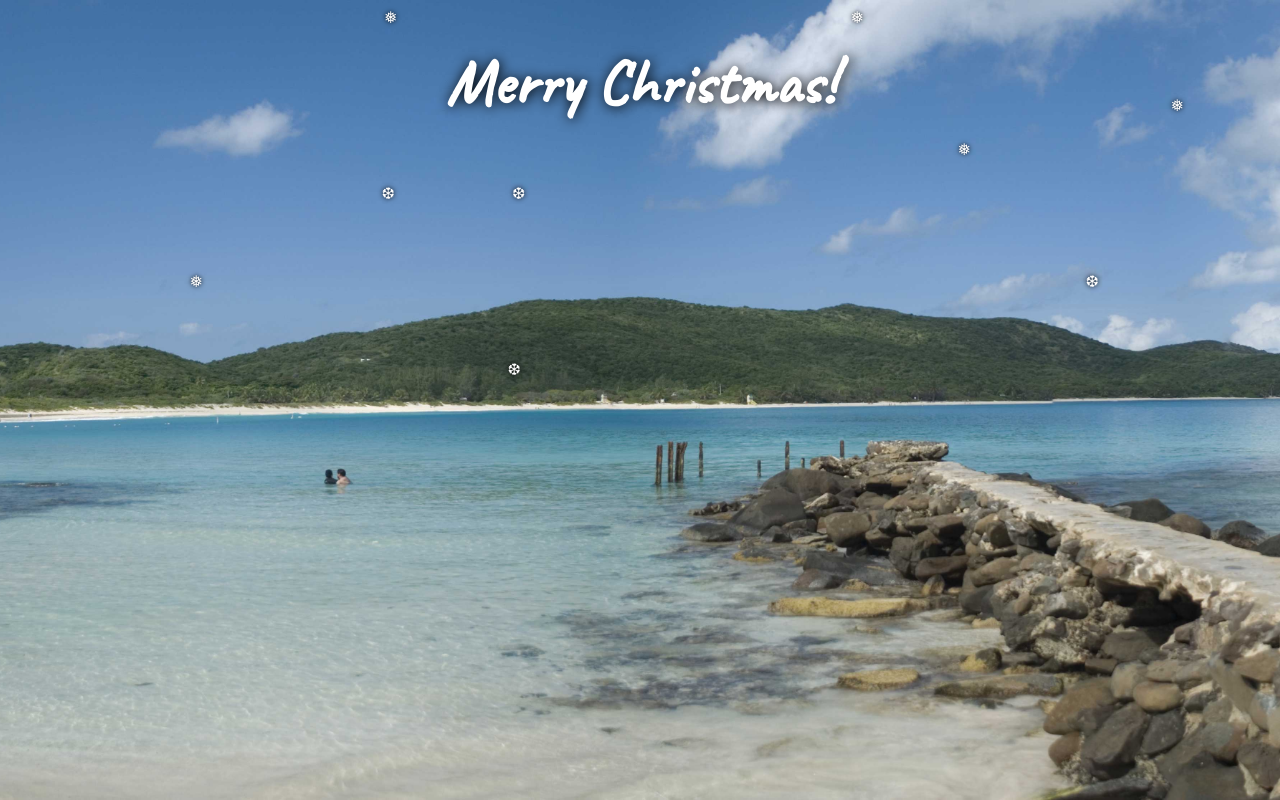
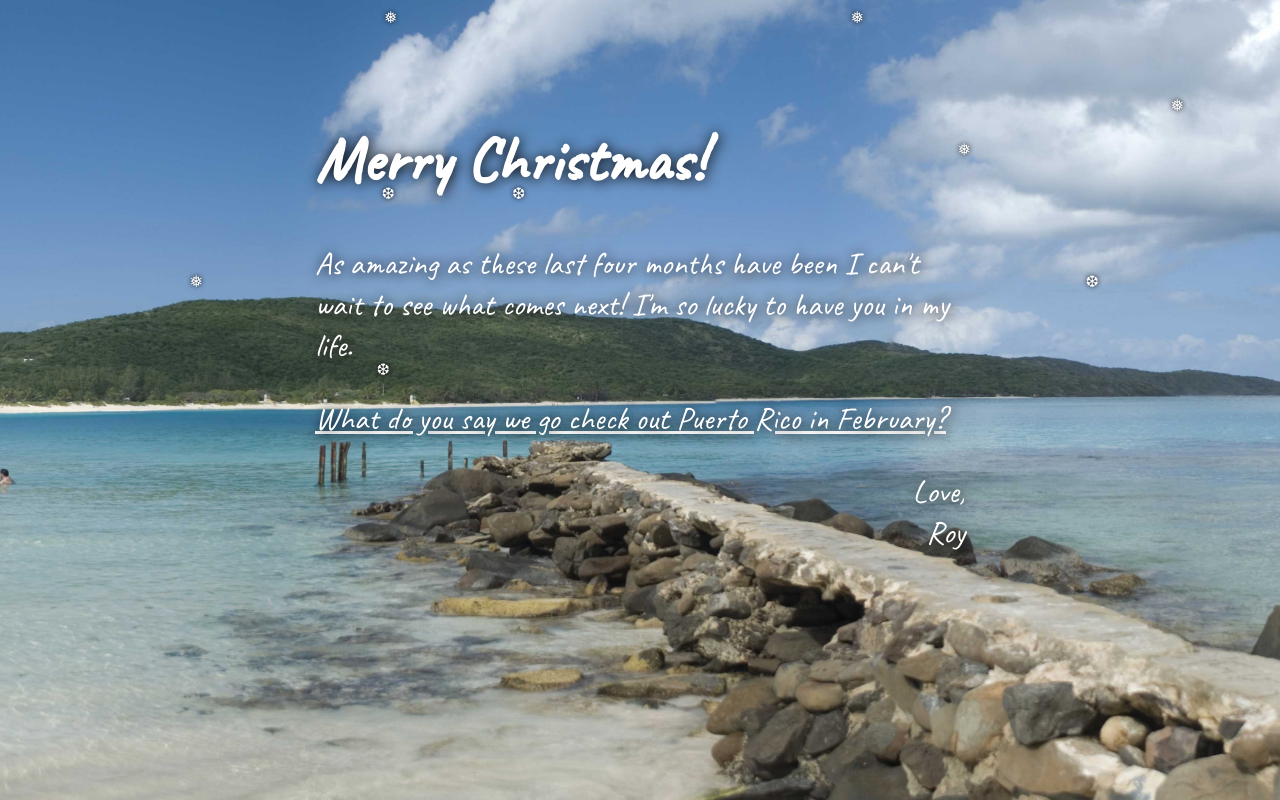
Before and after one commit to rhewitt22/andy-christmas, a plain HTML site: page are-going-to/puerto-rico/index.html in a window 1280 px wide. Drawn offline with Linux system fonts and the light colour scheme.

Commit message:
Reorganize for github pages

```diff
--- a/css/styles.css
+++ b/are-going-to/puerto-rico/css/styles.css
@@ -1,6 +1,7 @@
 html {
   background: url(../images/flamenco-beach.jpg) no-repeat center center fixed;
   background-size: cover;
+  background-position: 85% 50%;
   height: 100%;
   font-family: 'Caveat', cursive;
   overflow: hidden;
@@ -11,6 +12,7 @@ body {
   display: flex;
   justify-content: center;
   margin: 0;
+  padding: 6%;
 }
 
 h1 {
@@ -20,8 +22,18 @@ h1 {
 }
 
 p {
-  margin: auto;
+  color: white;
+  font-size: 2rem;
+  margin: 2rem auto;
   max-width: 650px;
+  text-shadow: 1px 1px 13px black;
+}
+
+a,
+a:visited,
+a:hover,
+a:active {
+  color: white;
 }
 
 .snowflake {
--- a/index.html
+++ b/are-going-to/puerto-rico/index.html
@@ -53,7 +53,11 @@
       </div>
     </div>
     <h1>Merry Christmas!</h1>
-    <p></p>
+    <p>As amazing as these last four months have been I can't wait to see what comes next! I'm so lucky to have you in my life.</p>
+
+    <p><a href="./images/confirmation.jpeg">What do you say we go check out Puerto Rico in February?</a></p>
+
+    <p style="text-align: right;">Love,<br>Roy</p>
   </div>
 </body>
 
```
Also changed, not shown: are-going-to/puerto-rico/images/confirmation.jpeg (added), are-going-to/puerto-rico/images/flamenco-beach.jpg (renamed from images/flamenco-beach.jpg), 1 other file.
